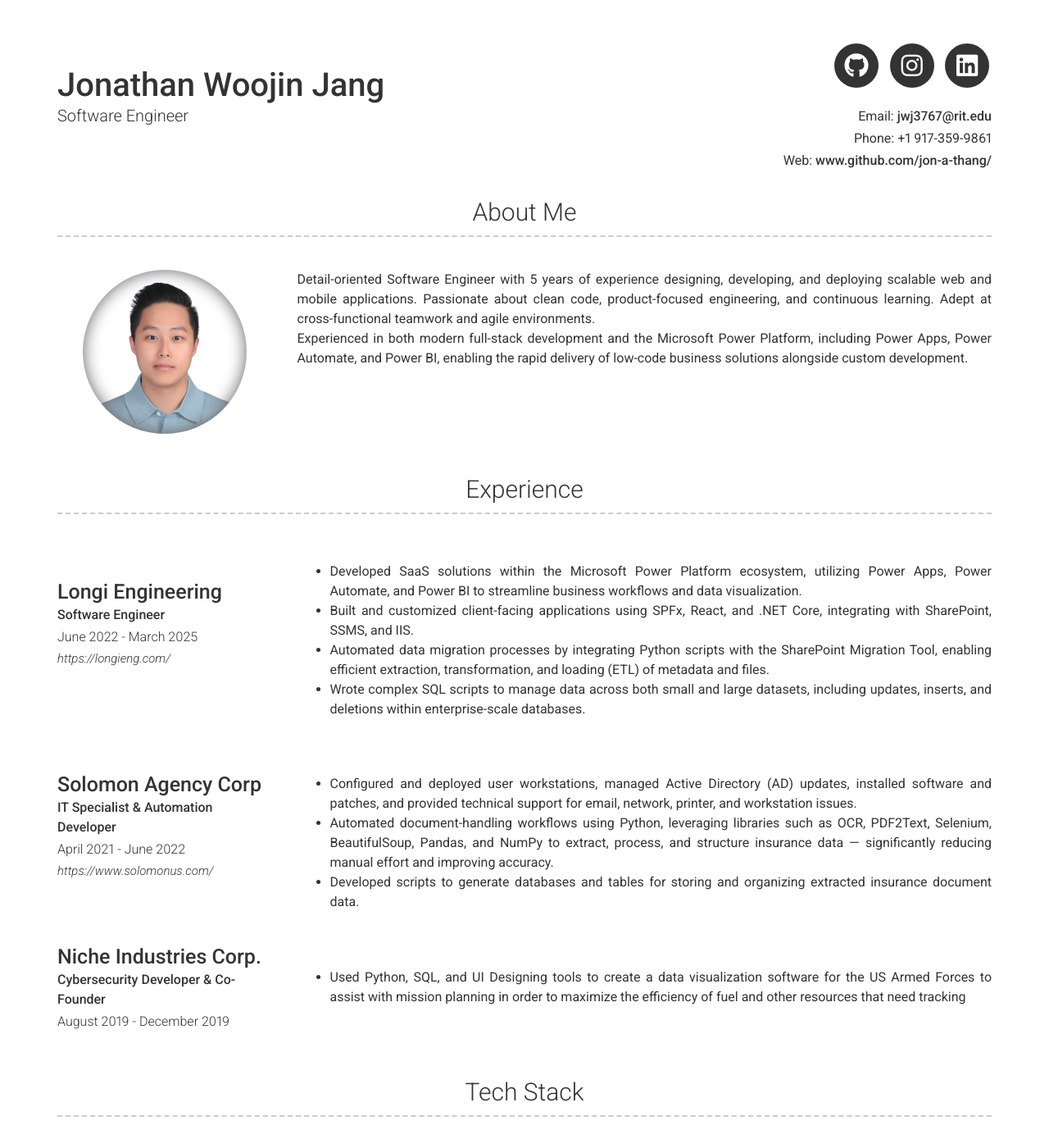
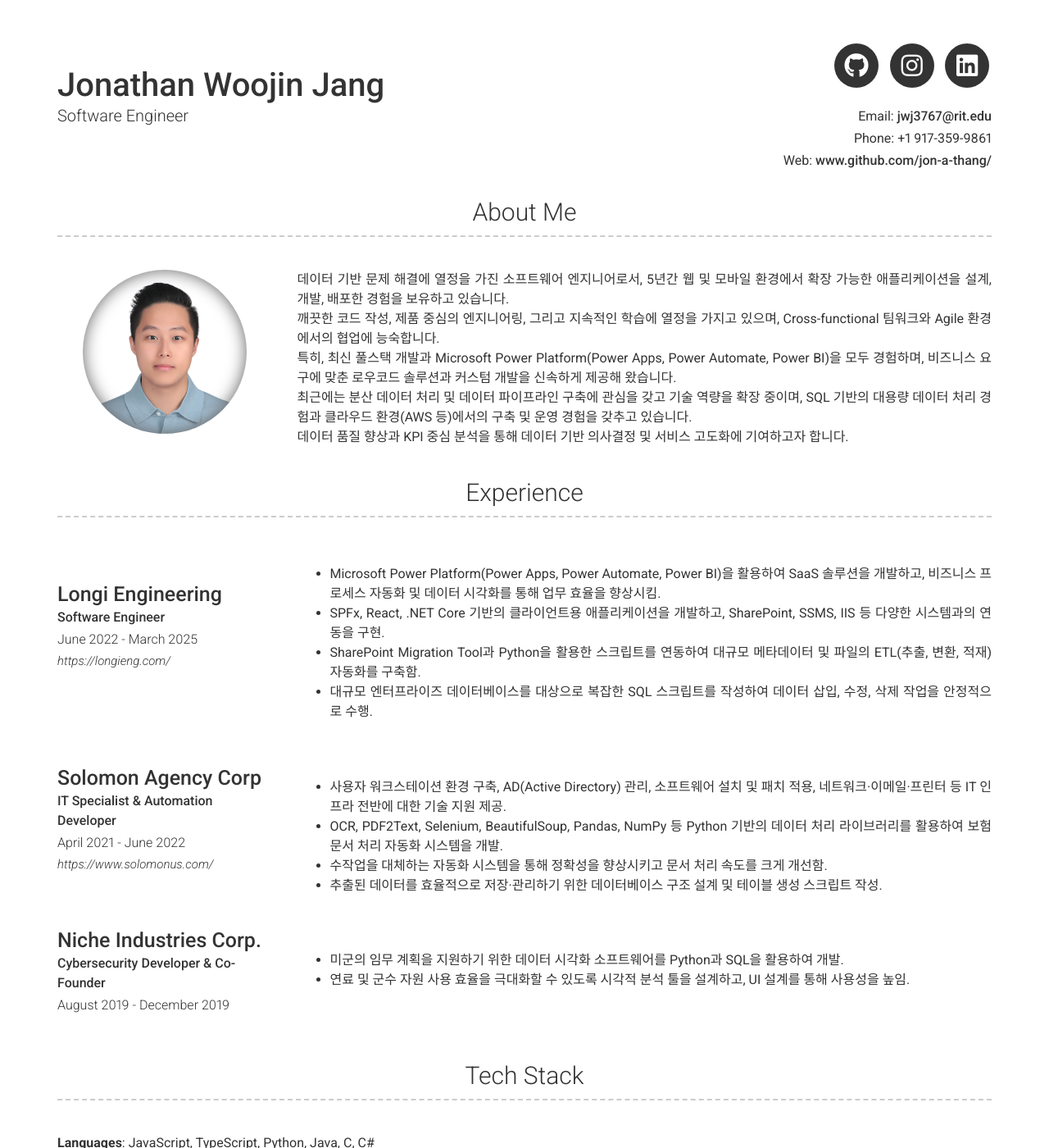
Before and after one commit to jon-a-thang/Resume-JonathanJang, a Jekyll site: the page built from index.md, in a window 1280 px wide and 1400 px high. Shown: the whole window at 82% size. Built offline with Jekyll 4.4.1, drawn with Linux system fonts in a browser that asks for light colours; nearby versions of some CDN libraries; some of the changed text lies outside the part shown.

Commit message:
Language change

```diff
--- a/_config.yml
+++ b/_config.yml
@@ -52,8 +52,11 @@ googlescholar_username:
 # about_title: About Me
 about_profile_image: images/profile.jpg
 about_content: | # this will include new lines to allow paragraphs
-  Detail-oriented Software Engineer with 5 years of experience designing, developing, and deploying scalable web and mobile applications. Passionate about clean code, product-focused engineering, and continuous learning. Adept at cross-functional teamwork and agile environments.<br>
-  Experienced in both modern full-stack development and the Microsoft Power Platform, including Power Apps, Power Automate, and Power BI, enabling the rapid delivery of low-code business solutions alongside custom development.
+  데이터 기반 문제 해결에 열정을 가진 소프트웨어 엔지니어로서, 5년간 웹 및 모바일 환경에서 확장 가능한 애플리케이션을 설계, 개발, 배포한 경험을 보유하고 있습니다.<br>
+  깨끗한 코드 작성, 제품 중심의 엔지니어링, 그리고 지속적인 학습에 열정을 가지고 있으며, Cross-functional 팀워크와 Agile 환경에서의 협업에 능숙합니다.<br>
+  특히, 최신 풀스택 개발과 Microsoft Power Platform(Power Apps, Power Automate, Power BI)을 모두 경험하며, 비즈니스 요구에 맞춘 로우코드 솔루션과 커스텀 개발을 신속하게 제공해 왔습니다.<br>
+  최근에는 분산 데이터 처리 및 데이터 파이프라인 구축에 관심을 갖고 기술 역량을 확장 중이며, SQL 기반의 대용량 데이터 처리 경험과 클라우드 환경(AWS 등)에서의 구축 및 운영 경험을 갖추고 있습니다.<br>
+  데이터 품질 향상과 KPI 중심 분석을 통해 데이터 기반 의사결정 및 서비스 고도화에 기여하고자 합니다.
 
 content:
   - title: Experience #### EXPERIENCE ####
@@ -67,10 +70,10 @@ content:
         quote: >
 
         description: | # this will include new lines to allow paragraphs
-            * Developed SaaS solutions within the Microsoft Power Platform ecosystem, utilizing Power Apps, Power Automate, and Power BI to streamline business workflows and data visualization.
-            * Built and customized client-facing applications using SPFx, React, and .NET Core, integrating with SharePoint, SSMS, and IIS.
-            * Automated data migration processes by integrating Python scripts with the SharePoint Migration Tool, enabling efficient extraction, transformation, and loading (ETL) of metadata and files.
-            * Wrote complex SQL scripts to manage data across both small and large datasets, including updates, inserts, and deletions within enterprise-scale databases.
+            * Microsoft Power Platform(Power Apps, Power Automate, Power BI)을 활용하여 SaaS 솔루션을 개발하고, 비즈니스 프로세스 자동화 및 데이터 시각화를 통해 업무 효율을 향상시킴.
+            * SPFx, React, .NET Core 기반의 클라이언트용 애플리케이션을 개발하고, SharePoint, SSMS, IIS 등 다양한 시스템과의 연동을 구현.
+            * SharePoint Migration Tool과 Python을 활용한 스크립트를 연동하여 대규모 메타데이터 및 파일의 ETL(추출, 변환, 적재) 자동화를 구축함.
+            * 대규모 엔터프라이즈 데이터베이스를 대상으로 복잡한 SQL 스크립트를 작성하여 데이터 삽입, 수정, 삭제 작업을 안정적으로 수행.
       - layout: left
         title: Solomon Agency Corp
         link: https://www.solomonus.com/
@@ -79,9 +82,10 @@ content:
         quote: >
 
         description: | # this will include new lines to allow paragraphs
-            * Configured and deployed user workstations, managed Active Directory (AD) updates, installed software and patches, and provided technical support for email, network, printer, and workstation issues.
-            * Automated document-handling workflows using Python, leveraging libraries such as OCR, PDF2Text, Selenium, BeautifulSoup, Pandas, and NumPy to extract, process, and structure insurance data — significantly reducing manual effort and improving accuracy.
-            * Developed scripts to generate databases and tables for storing and organizing extracted insurance document data.
+            * 사용자 워크스테이션 환경 구축, AD(Active Directory) 관리, 소프트웨어 설치 및 패치 적용, 네트워크·이메일·프린터 등 IT 인프라 전반에 대한 기술 지원 제공.
+            * OCR, PDF2Text, Selenium, BeautifulSoup, Pandas, NumPy 등 Python 기반의 데이터 처리 라이브러리를 활용하여 보험 문서 처리 자동화 시스템을 개발.
+            * 수작업을 대체하는 자동화 시스템을 통해 정확성을 향상시키고 문서 처리 속도를 크게 개선함.
+            * 추출된 데이터를 효율적으로 저장·관리하기 위한 데이터베이스 구조 설계 및 테이블 생성 스크립트 작성.
       - layout: left
         title: Niche Industries Corp.
         link:
@@ -90,7 +94,8 @@ content:
         quote: >
 
         description: | # this will include new lines to allow paragraphs
-            * Used Python, SQL, and UI Designing tools to create a data visualization software for the US Armed Forces to assist with mission planning in order to maximize the efficiency of fuel and other resources that need tracking
+            * 미군의 임무 계획을 지원하기 위한 데이터 시각화 소프트웨어를 Python과 SQL을 활용하여 개발.
+            * 연료 및 군수 자원 사용 효율을 극대화할 수 있도록 시각적 분석 툴을 설계하고, UI 설계를 통해 사용성을 높임.
 
 
   - title: Tech Stack
@@ -157,7 +162,7 @@ content:
         quote: >
 
         description: | # this will include new lines to allow paragraphs
-          Developed and deployed a full-featured wallet system enabling users to deposit and manage funds in both KRW and USD using the Stripe API. Integrated the system within a larger SaaS platform with secure transaction logging and user authentication via Supabase. Implemented frontend logic in React with TypeScript, created Stripe payment intents, and handled payment success/cancellation flows. Ensured responsive design and accessibility for both web and mobile users.<br>
+          Stripe API를 활용해 원화(KRW) 및 미화(USD) 입금/자금 관리 기능이 포함된 지갑 시스템을 설계 및 배포. Supabase 기반의 인증 시스템과 결제 로깅 기능을 구현하였으며, React와 TypeScript를 사용하여 사용자 인터페이스를 구축. 결제 성공/실패 플로우 처리를 포함한 전반적인 UX 흐름을 구현하고, 반응형 웹·모바일 인터페이스를 완성.<br>
           Tech: React, Supabase, TypeScript, Stripe API
 
       - layout: top-middle
@@ -174,7 +179,7 @@ content:
         quote: >
 
         description: | # this will include new lines to allow paragraphs
-          Architected and maintained a secure, self-hosted personal cloud solution for file storage and management. Deployed services on an Unraid server using Docker containers, with NextCloud as the core cloud platform. Set up NGINX with SWAG (Secure Web Application Gateway) as a reverse proxy for HTTPS access, configured MariaDB for data persistence, and used Cloudflare for DNS management and DDoS protection. Automated regular backups and managed resource monitoring for optimal uptime and performance.<br>
+          Docker 기반의 Unraid 서버에 NextCloud를 중심으로 한 퍼스널 클라우드 환경을 구축하고, 파일 저장 및 관리 시스템 운영. NGINX와 SWAG(Secure Web Application Gateway)를 활용하여 HTTPS 역방향 프록시 설정, MariaDB를 통해 데이터 영속성 확보. Cloudflare를 통한 DNS 관리 및 DDoS 방어 적용, 주기적인 백업 자동화 및 리소스 모니터링을 통해 안정적인 서비스 제공.<br>
           Tech: Unraid Server, Docker, NGINX, SWAG, MariaDB, Cloudflare, NextCloud
 
 
@@ -191,9 +196,9 @@ content:
         quote: >
 
         description: | # this will include new lines to allow paragraphs
-          While studying at Rochester Institute of Technology, I developed a strong interest in backend systems, coding, and cybersecurity. Through labs and group projects, I got hands-on experience applying what I learned in class to real-world scenarios, which really helped me understand how to build secure and scalable systems.
+          컴퓨터 사이언스 전공 중 백엔드 개발 및 보안에 흥미를 느끼며 다양한 프로젝트 및 실습 참여. RITSEC, RC3, SPARSA 등 보안 관련 동아리 활동을 통해 IRSec, NSIC 등 전국 규모 대회에 출전하며 실무 역량 및 협업 능력 향상.
 
-          Outside of coursework, I was involved in clubs like RITSEC, RC3, and SPARSA, where I took part in competitions such as IRSec and NSIC. These experiences helped me grow as a team player, problem solver, and communicator in all kinds of settings.
+          다양한 환경에서 문제 해결 및 커뮤니케이션 능력을 키움으로써 기술 외적인 역량도 고루 갖춤.
 
   # - title: A Little More About Me
   #   layout: text
```
